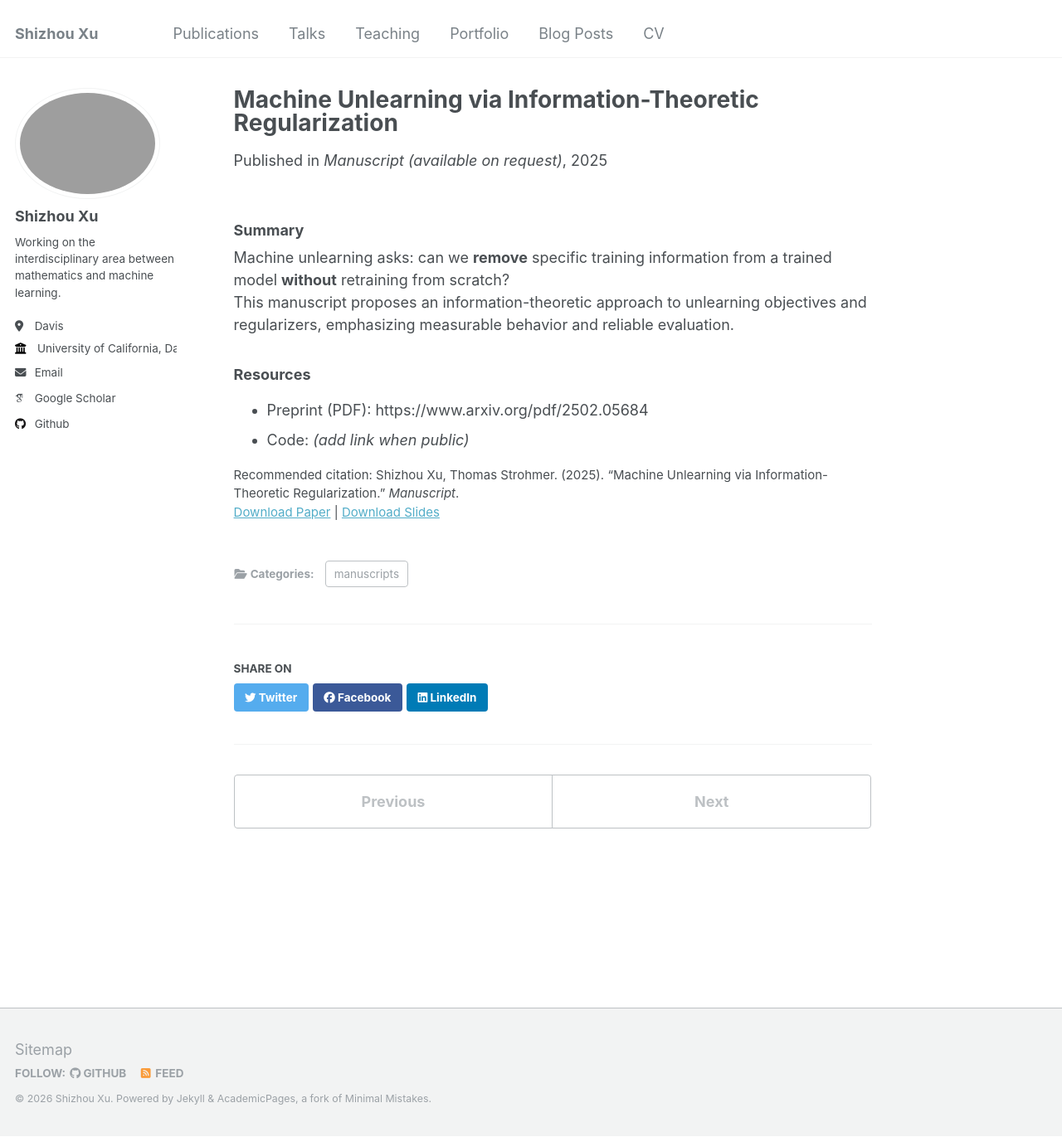
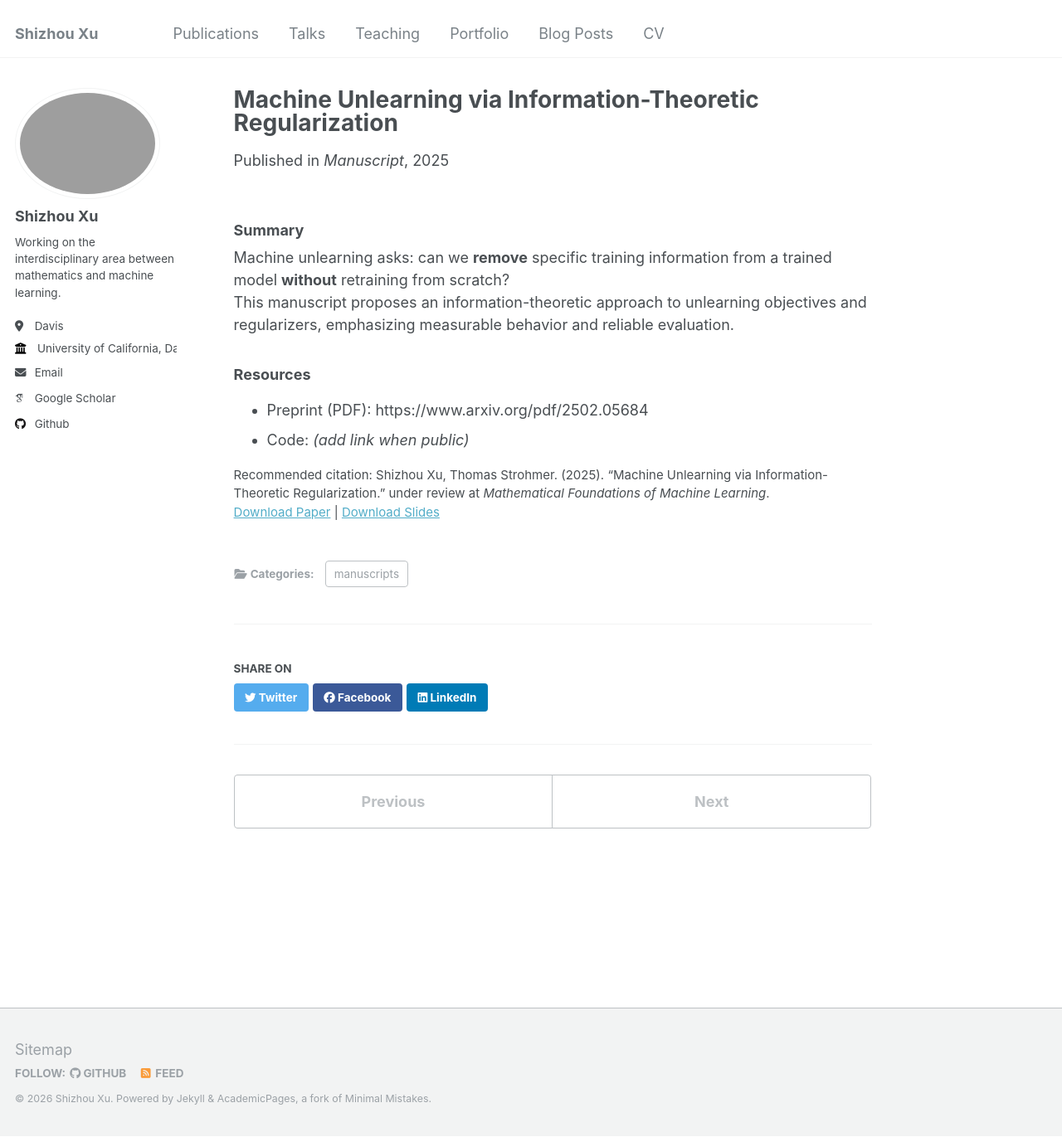
Before and after one commit to xushizhou/xushizhou.github.io, a Jekyll site: the page built from _publications/2025-01-01-machine-unlearning-information-theoretic-regularization.md, in a window 1280 px wide and 1371 px high. Shown: the whole window at 83% size. Built offline with Jekyll 4.4.1, drawn with Linux system fonts in a browser that asks for light colours; some web fonts are replaced.

Commit message:
Revise manuscript venue and citation information
Updated venue and citation details for the manuscript.

```diff
--- a/_publications/2025-01-01-machine-unlearning-information-theoretic-regularization.md
+++ b/_publications/2025-01-01-machine-unlearning-information-theoretic-regularization.md
@@ -5,11 +5,11 @@ category: manuscripts
 permalink: /publication/2025-01-01-machine-unlearning-information-theoretic-regularization/
 excerpt: "We develop information-theoretic regularization principles for machine unlearning, aiming to remove targeted information while maintaining general utility and enabling principled evaluation."
 date: 2025-01-01
-venue: "Manuscript (available on request)"
-paperurl: "https://www.arxiv.org/pdf/2502.05684"
+venue: "Manuscript"
+paperurl: "[https://www.arxiv.org/pdf/2502.05684](https://arxiv.org/abs/2502.05684)"
 codeurl: ""
 slidesurl: ""
-citation: 'Shizhou Xu, Thomas Strohmer. (2025). “Machine Unlearning via Information-Theoretic Regularization.” <i>Manuscript</i>.'
+citation: 'Shizhou Xu, Thomas Strohmer. (2025). “Machine Unlearning via Information-Theoretic Regularization.” under review at <i>Mathematical Foundations of Machine Learning</i>.'
 ---
 
 ### Summary
```
